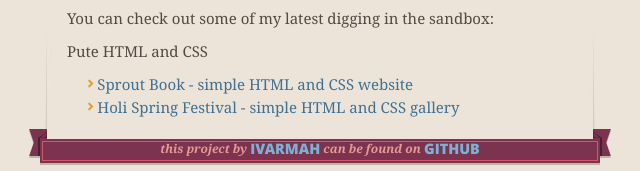
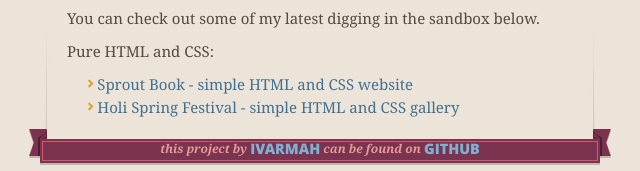
Before and after one commit to ivarmah/design-frontend-sandbox, a plain HTML site: page index.html in a window 1280 px wide. Shown: the part 375-546 px from the top of the page, 320-960 px from the left. Drawn offline with nearby package versions, Linux system fonts and the light colour scheme.

Commit message:
fixed type on the main page description

```diff
--- a/index.html
+++ b/index.html
@@ -42,10 +42,10 @@
             </h3>
             <p>This is just a simple sandbox of mine where I am mastering my front end and design skills in differeny ways.</p>
             <p>
-               You can check out some of my latest digging in the sandbox:
+               You can check out some of my latest digging in the sandbox below.
             </p>
             <p>
-               Pute HTML and CSS
+               Pure HTML and CSS:
             </p>
             <ul>
                <li>
```
